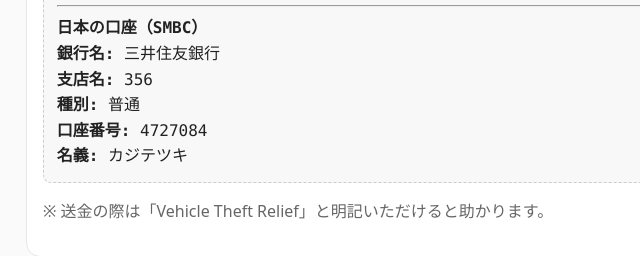
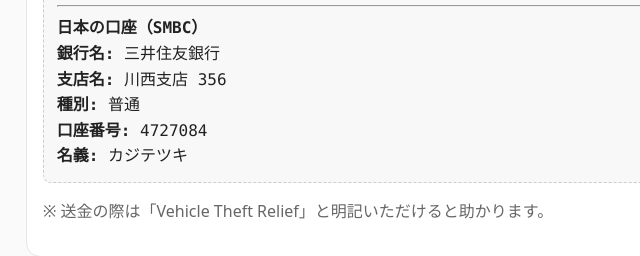
Before and after one commit to OlandaBase/vehicle-relief, a plain HTML site: page index.html in a window 1280 px wide. Shown: the part 1251-1507 px from the top of the page, 140-780 px from the left. Drawn offline with Linux system fonts and the light colour scheme; no server answers.

Commit message:
Update index.html

```diff
--- a/index.html
+++ b/index.html
@@ -155,7 +155,7 @@
           <hr>
           <div><b>日本の口座（SMBC）</b></div>
           <div><b>銀行名:</b> 三井住友銀行</div>
-          <div><b>支店名:</b> 356</div>
+          <div><b>支店名:</b> 川西支店 356</div>
           <div><b>種別:</b> 普通</div>
           <div><b>口座番号:</b> 4727084</div>
           <div><b>名義:</b> カジテツキ</div>
```
